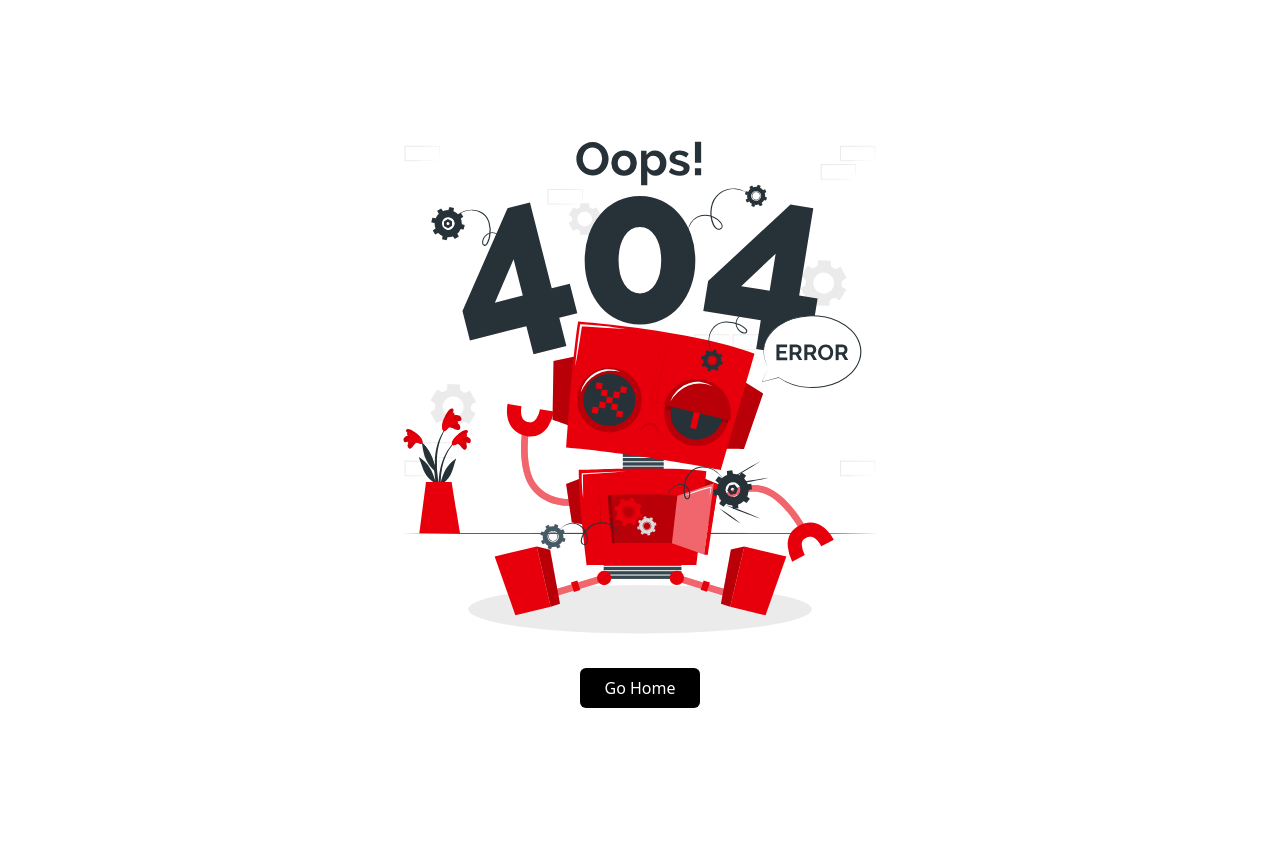
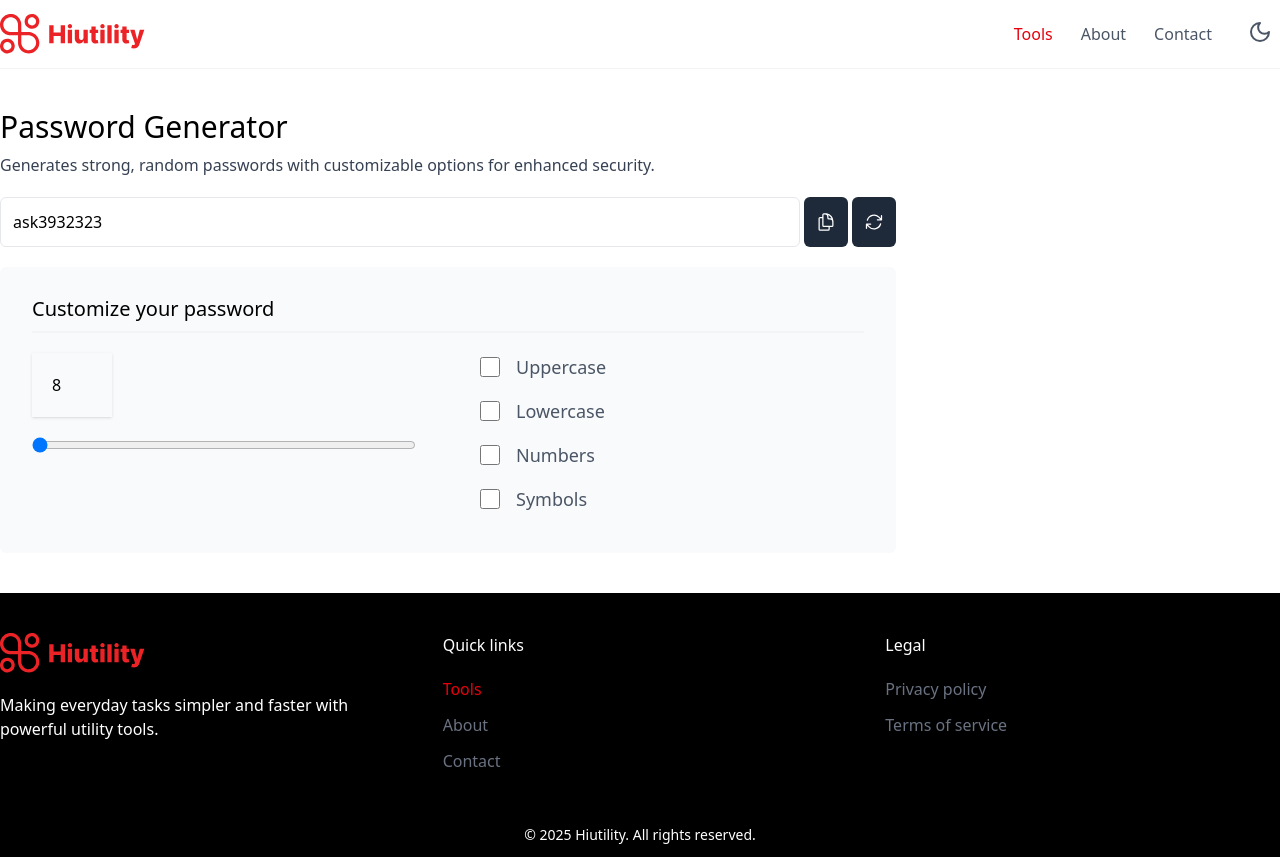
Before and after one commit to asimnp/hiutility, a React (Vite) app: page /tools/password-generator in a window 1280 px wide. Before the commit this address had no page. Before the commit the page ends 800 px from the top, so only its background shows below. Built offline with nearby package versions, Linux system fonts and the light colour scheme.

Commit message:
Create password generator UI

```diff
--- a/src/main.jsx
+++ b/src/main.jsx
@@ -9,6 +9,7 @@ import Tools from "./pages/Tools.jsx";
 import HomePage from "./pages/Home.jsx";
 import NotFound from "./pages/NotFound.jsx";
 import CurrencyConverter from "./pages/tools/CurrencyConverter.jsx";
+import PasswordGenerator from "./pages/tools/PasswordGenerator.jsx";
 
 // routes
 export const router = createBrowserRouter([
@@ -29,6 +30,10 @@ export const router = createBrowserRouter([
         path: "/tools/currency-converter",
         element: <CurrencyConverter />,
       },
+      {
+        path: "/tools/password-generator",
+        element: <PasswordGenerator />,
+      },
     ],
   },
 ]);
--- /dev/null
+++ b/src/pages/tools/PasswordGenerator.jsx
@@ -0,0 +1,120 @@
+import { useState } from "react";
+import {
+  HiOutlineDocumentDuplicate,
+  HiOutlineArrowPath,
+} from "react-icons/hi2";
+
+import ToolHeader from "../../components/ToolHeader";
+
+export default function PasswordGenerator() {
+  const [password, setPassword] = useState("ask3932323");
+  const [length, setLength] = useState(8);
+  const [upperCase, setUpperCase] = useState(false);
+  const [lowerCase, setLowerCase] = useState(false);
+  const [numbers, setNumbers] = useState(false);
+  const [symbols, setSymbols] = useState(false);
+
+  return (
+    <div className="container mx-auto mt-3">
+      <ToolHeader
+        name="Password Generator"
+        description="Generates strong, random passwords with customizable options for enhanced security."
+      />
+
+      <div className="flex my-5 max-w-4xl gap-1 ">
+        <input
+          type="text"
+          value={password}
+          onChange={(e) => setPassword(e.target.value)}
+          className="p-3 border rounded-md border-gray-200 w-full"
+        />
+        <button className="bg-gray-800 text-white px-3 py-2 text-xl rounded-md">
+          <HiOutlineDocumentDuplicate />
+        </button>
+        <button className="bg-gray-800 text-white px-3 py-2 text-xl rounded-md">
+          <HiOutlineArrowPath />
+        </button>
+      </div>
+
+      <div className="bg-gray-50 py-5 px-8  rounded-md max-w-4xl mb-10">
+        <div className="text-xl font-medium border-b-2 border-gray-100 py-2">
+          Customize your password
+        </div>
+
+        <div className="grid grid-cols-1 sm:grid-cols-2 gap-16">
+          <div className="flex flex-col">
+            <input
+              type="number"
+              value={length}
+              min={8}
+              max={90}
+              onChange={(e) => setLength(e.target.value)}
+              className="shadow-sm p-5 w-20 my-5"
+            />
+            <input
+              type="range"
+              min={8}
+              max={90}
+              value={length}
+              onChange={(e) => setLength(e.target.value)}
+            />
+          </div>
+
+          <div className="flex flex-col py-5 text-lg gap-4 text-gray-600">
+            <div className="flex gap-4 items-center">
+              <input
+                type="checkbox"
+                id="upper-case"
+                value={upperCase}
+                onClick={(e) => setUpperCase(e.target.value)}
+                className="w-5 h-5 cursor-pointer"
+              />
+              <label htmlFor="upper-case" className="cursor-pointer">
+                Uppercase
+              </label>
+            </div>
+
+            <div className="flex gap-4 items-center">
+              <input
+                type="checkbox"
+                id="lower-case"
+                value={lowerCase}
+                onClick={(e) => setLowerCase(e.target.value)}
+                className="w-5 h-5 cursor-pointer"
+              />
+              <label htmlFor="lower-case" className="cursor-pointer">
+                Lowercase
+              </label>
+            </div>
+
+            <div className="flex gap-4 items-center">
+              <input
+                type="checkbox"
+                id="numbers"
+                value={numbers}
+                onClick={(e) => setNumbers(e.target.value)}
+                className="w-5 h-5 cursor-pointer"
+              />
+              <label htmlFor="numbers" className="cursor-pointer">
+                Numbers
+              </label>
+            </div>
+
+            <div className="flex gap-4 items-center">
+              <input
+                type="checkbox"
+                id="symbols"
+                value={symbols}
+                onClick={(e) => setSymbols(e.target.value)}
+                className="w-5 h-5 cursor-pointer"
+              />
+              <label htmlFor="symbols" className="cursor-pointer">
+                Symbols
+              </label>
+            </div>
+          </div>
+        </div>
+      </div>
+    </div>
+  );
+}
```
